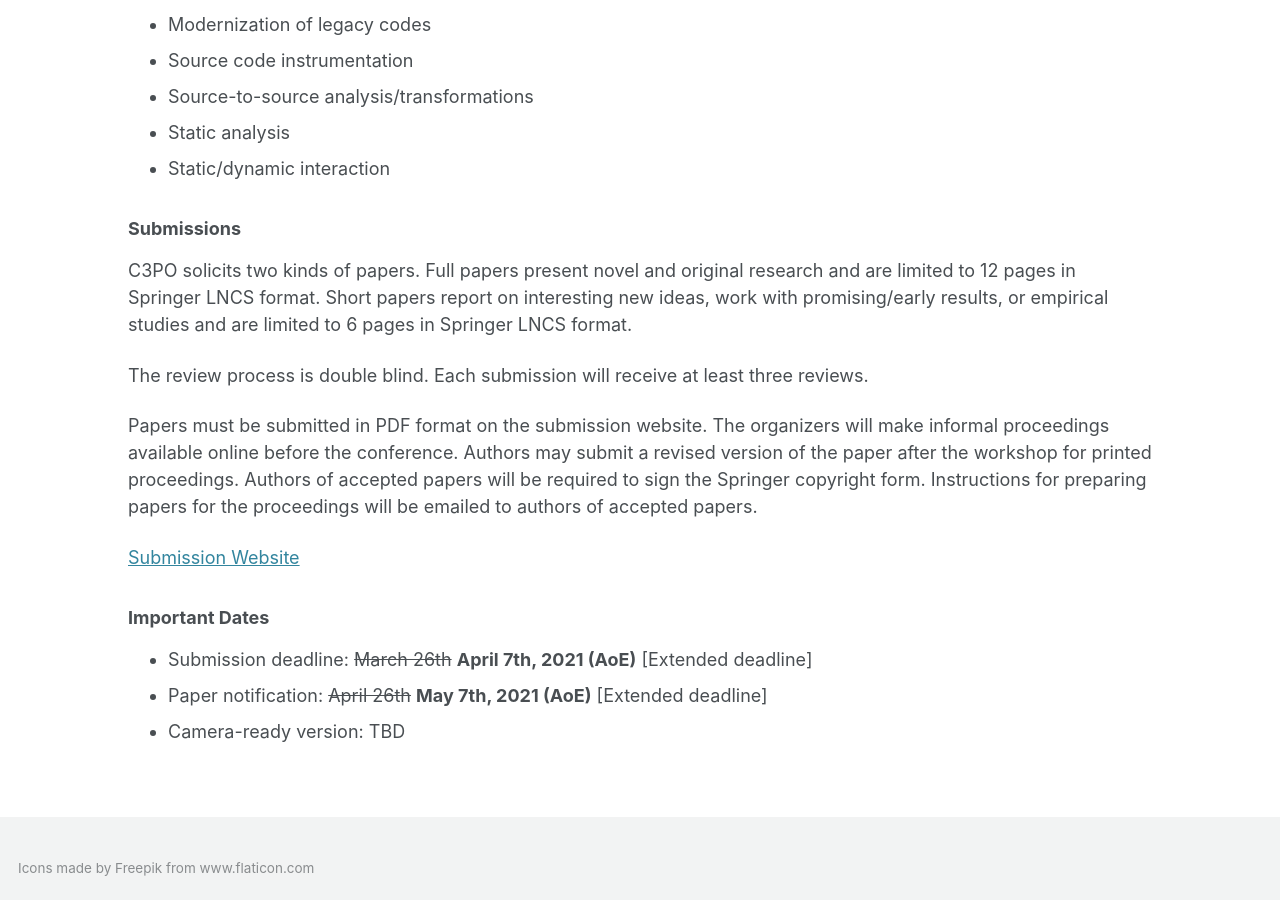
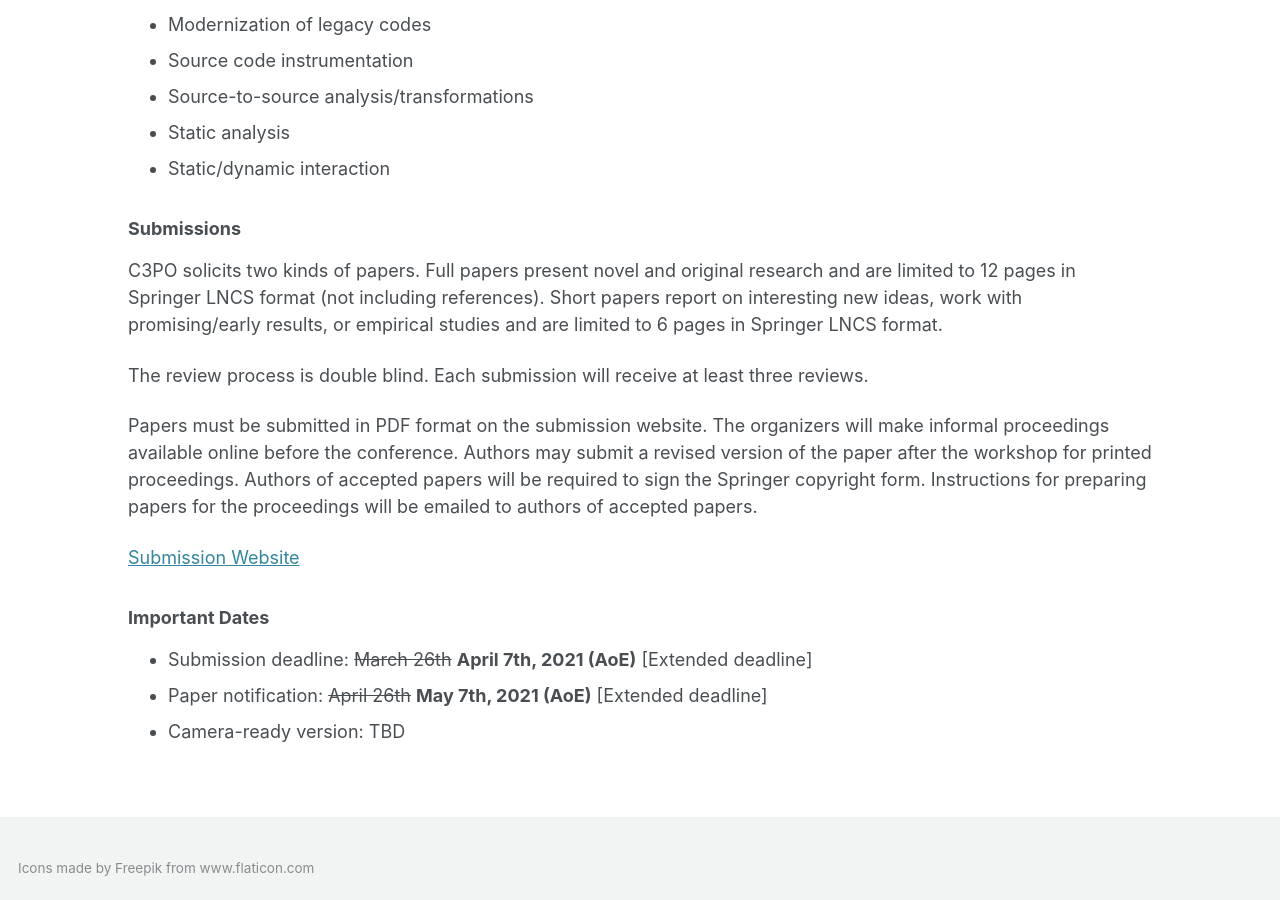
Before and after one commit to c3po-workshop/c3po-workshop.github.io, a Jekyll site: the page built from _pages/2021/call.md, in a window 1280 px wide and 900 px high, scrolled down 1018 px. Built offline with Jekyll 4.4.1, drawn with Linux system fonts in a browser that asks for light colours; cached includes are drawn as plain includes; nearby versions of some CDN libraries; our own code applies the rules of GitHub Pages for plain Markdown files.

Commit message:
add an info about submission

```diff
--- a/_pages/2021/call.md
+++ b/_pages/2021/call.md
@@ -46,7 +46,7 @@
 
 ### Submissions
 C3PO solicits two kinds of papers. Full papers present novel and original
-research and are limited to 12 pages in Springer LNCS format. Short papers
+research and are limited to 12 pages in Springer LNCS format (not including references). Short papers
 report on interesting new ideas, work with promising/early results, or
 empirical studies and are limited to 6 pages in Springer LNCS format.
 
```
